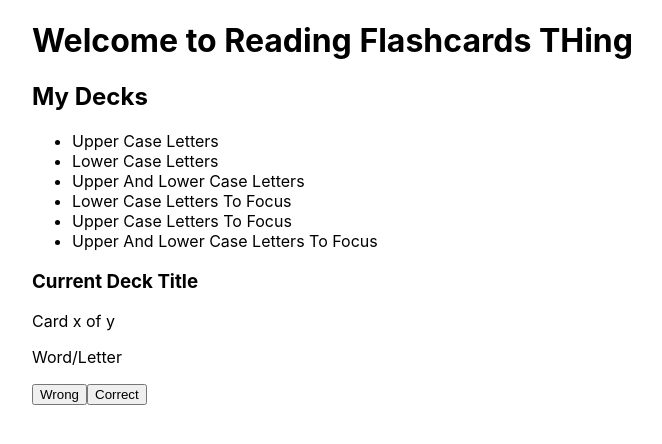
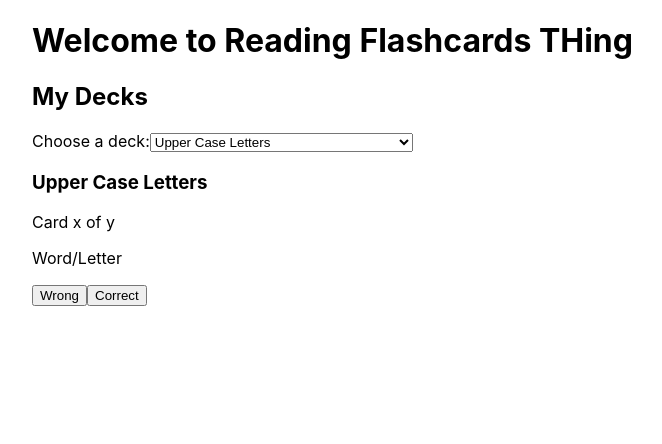
Before and after one commit to rise-erpelding/reading-flashcards, a Next.js app: page / in a window 1280 px wide. Shown: the top 444 px of the page, without its empty margins (0-662 px from the left). Built offline with nearby package versions, Linux system fonts and the light colour scheme.

Commit message:
feat: change deck title

```diff
--- a/components/DeckMenu.js
+++ b/components/DeckMenu.js
@@ -1,19 +1,20 @@
 export default function DeckMenu(props) {
-  const { activeDeck, decks } = props;
-  console.log(activeDeck);
-  console.log(decks);
+  const { activeDeck, decks, updateDeck } = props;
   const deckNames = Object.keys(decks);
-  console.log(deckNames);
   const listedDecks = deckNames.map((deckName, index) => (
-    <li key={index}>{deckName}</li>
+    <option value={deckName} key={index}>{deckName}</option>
   ));
+
+  const changeDeck = (event) => {
+    updateDeck(event.target.value);
+  }
+
   return (
-    <ul>
-      {listedDecks}
-      {/* <li>Red Sight Words (15 cards)</li>
-      <li>Red Sight Words - All (25 cards)</li>
-      <li>Capital Letters - (26 letters)</li>
-      <li>Lowercase letters (26 letters)</li> */}
-    </ul>
+    <>
+      <label htmlFor="deck-select">Choose a deck:</label>
+      <select defaultValue={activeDeck} name="decks" id="deck-select" onChange={changeDeck}>
+        {listedDecks}
+      </select>
+    </>
   )
 }
--- a/pages/index.js
+++ b/pages/index.js
@@ -8,9 +8,15 @@ import { useState } from 'react';
 import { decks } from '../fixtures/decks';
 
 export default function Home() {
-  console.log(decks);
-  const firstDeck = Object.keys(decks)[0];
-  const [currentDeck, setCurrentDeck] = useState(decks[firstDeck]);
+  const deckNames = Object.keys(decks);
+  console.log(deckNames);
+  const firstDeck = deckNames[0];
+  const [currentDeck, setCurrentDeck] = useState(firstDeck);
+  console.log(currentDeck);
+
+  const updateDeck = (value) => {
+    setCurrentDeck(value);
+  }
 
   return (
     <div className={styles.container}>
@@ -22,8 +28,8 @@ export default function Home() {
       <main>
         <Heading level="h1" title="Welcome to Reading Flashcards THing" />
         <Heading level="h2" title="My Decks" />
-        <DeckMenu decks={decks} activeDeck={currentDeck} setDeck={setCurrentDeck} />
-        <Heading level="h3" title="Current Deck Title" />
+        <DeckMenu decks={decks} activeDeck={currentDeck} updateDeck={updateDeck} />
+        <Heading level="h3" title={currentDeck} />
         <Card />
       </main>
     </div>
```
